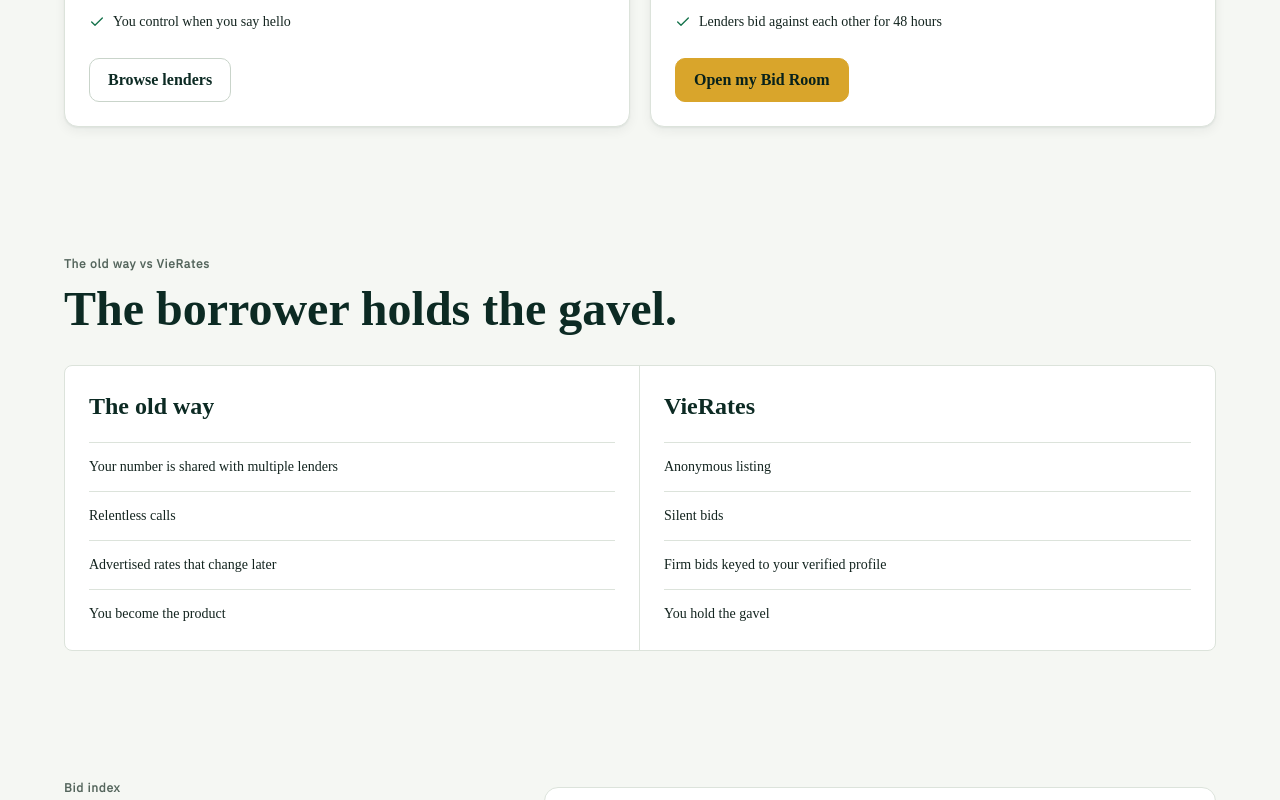
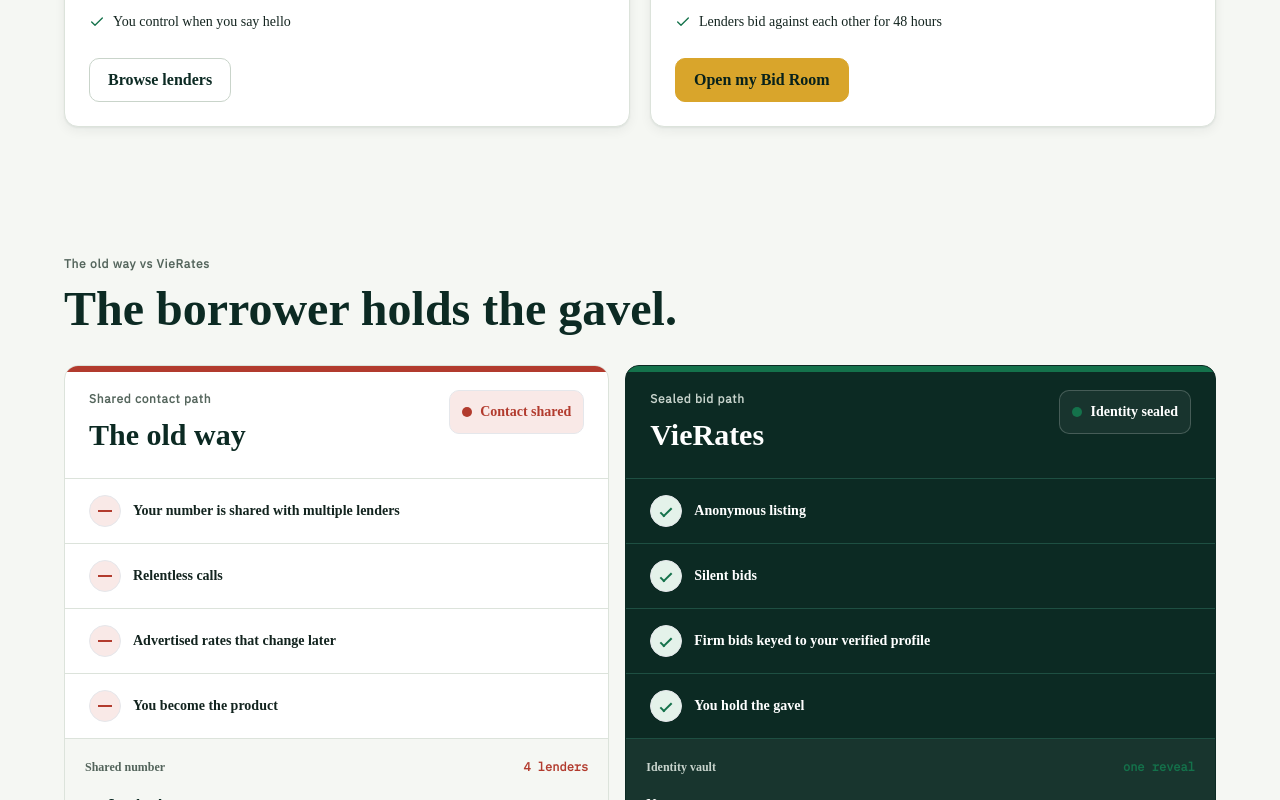
Before and after one commit to perlantir/vierates, a Next.js app: page / in a window 1280 px wide. Shown: the part 2000-2800 px from the top of the page. Built offline with nearby package versions, Linux system fonts and the light colour scheme; no server answers; the database is empty.

Commit message:
fix: polish homepage comparison section

```diff
--- a/app/(marketing)/page.tsx
+++ b/app/(marketing)/page.tsx
@@ -128,8 +128,7 @@
             eyebrow="The old way vs VieRates"
             title="The borrower holds the gavel."
           />
-          <div className="overflow-hidden rounded-ui border border-line bg-card">
-            <div className="grid md:grid-cols-2">
+          <div className="grid gap-4 md:grid-cols-[0.96fr_1.04fr]">
             <ComparisonColumn
               items={[
                 "Your number is shared with multiple lenders",
@@ -138,6 +137,7 @@
                 "You become the product",
               ]}
               title="The old way"
+              tone="old"
             />
             <ComparisonColumn
               items={[
@@ -147,8 +147,8 @@
                 "You hold the gavel",
               ]}
               title="VieRates"
+              tone="vierates"
             />
-            </div>
           </div>
         </div>
       </section>
@@ -237,7 +237,7 @@
           the first auctions close.
         </p>
       </div>
-      <div className="vr-data rounded-ui border border-line bg-paper px-4 py-3 text-right text-ink">
+      <div className="vr-data grid justify-items-center rounded-ui border border-line bg-paper px-4 py-3 text-center text-ink md:min-w-64">
         <p className="text-2xl font-semibold">6.08%-6.49%</p>
         <p className="mt-1 text-xs text-text-muted">
           Illustrative range · as of June 11, 2026
@@ -320,21 +320,166 @@
 
 function ComparisonColumn({
   items,
+  tone,
   title,
 }: {
   items: string[];
+  tone: "old" | "vierates";
   title: string;
 }) {
+  const isVieRates = tone === "vierates";
+  const rowBorder = isVieRates ? "border-ink-line" : "border-line";
+  const mutedText = isVieRates ? "text-on-ink-dim" : "text-text-muted";
+
   return (
-    <div className="border-b border-line p-6 last:border-b-0 md:border-b-0 md:border-r md:last:border-r-0">
-      <h3 className="font-display text-2xl font-semibold text-ink">{title}</h3>
-      <ul className="mt-5 grid gap-3 text-sm leading-6 text-text">
+    <article
+      className={[
+        "relative overflow-hidden rounded-card border shadow-[var(--shadow-1)]",
+        isVieRates
+          ? "border-ink bg-ink text-on-ink"
+          : "border-line bg-card text-ink",
+      ].join(" ")}
+    >
+      <div
+        aria-hidden="true"
+        className={[
+          "absolute inset-x-0 top-0 h-1.5",
+          isVieRates ? "bg-verified" : "bg-alert",
+        ].join(" ")}
+      />
+      <div className="grid gap-5 p-6 sm:grid-cols-[1fr_auto] sm:items-start">
+        <div>
+          <p className={["vr-eyebrow", mutedText].join(" ")}>
+            {isVieRates ? "Sealed bid path" : "Shared contact path"}
+          </p>
+          <h3 className="mt-2 font-display text-3xl font-semibold leading-tight">
+            {title}
+          </h3>
+        </div>
+        <ComparisonBadge tone={tone} />
+      </div>
+      <ul className={["border-t", rowBorder].join(" ")}>
         {items.map((item) => (
-          <li className="border-t border-line pt-3" key={item}>
-            {item}
+          <li
+            className={[
+              "grid min-h-16 grid-cols-[2rem_1fr] items-center gap-3 border-t px-6 py-4 text-sm font-semibold leading-6 first:border-t-0",
+              rowBorder,
+              isVieRates ? "text-on-ink" : "text-text",
+            ].join(" ")}
+            key={item}
+          >
+            <ComparisonStatusIcon tone={tone} />
+            <span>{item}</span>
           </li>
         ))}
       </ul>
+      <ComparisonMiniature tone={tone} />
+    </article>
+  );
+}
+
+function ComparisonBadge({ tone }: { tone: "old" | "vierates" }) {
+  const isVieRates = tone === "vierates";
+
+  return (
+    <div
+      className={[
+        "inline-flex min-h-11 items-center gap-2 rounded-button border px-3 text-sm font-semibold",
+        isVieRates
+          ? "border-white/20 bg-white/5 text-on-ink"
+          : "border-alert/30 bg-[var(--alert-tint)] text-alert",
+      ].join(" ")}
+    >
+      <span
+        aria-hidden="true"
+        className={[
+          "h-2.5 w-2.5 rounded-full",
+          isVieRates ? "bg-verified" : "bg-alert",
+        ].join(" ")}
+      />
+      {isVieRates ? "Identity sealed" : "Contact shared"}
+    </div>
+  );
+}
+
+function ComparisonStatusIcon({ tone }: { tone: "old" | "vierates" }) {
+  const isVieRates = tone === "vierates";
+
+  return (
+    <span
+      aria-hidden="true"
+      className={[
+        "grid h-8 w-8 place-items-center rounded-full border",
+        isVieRates
+          ? "border-verified/50 bg-[var(--verified-tint)]"
+          : "border-alert/40 bg-[var(--alert-tint)]",
+      ].join(" ")}
+    >
+      {isVieRates ? (
+        <span className="h-3 w-1.5 rotate-45 border-b-2 border-r-2 border-verified" />
+      ) : (
+        <span className="h-0.5 w-3.5 bg-alert" />
+      )}
+    </span>
+  );
+}
+
+function ComparisonMiniature({ tone }: { tone: "old" | "vierates" }) {
+  const isVieRates = tone === "vierates";
+
+  if (!isVieRates) {
+    return (
+      <div className="border-t border-line bg-paper p-5">
+        <div className="mb-3 flex items-center justify-between gap-3">
+          <p className="text-xs font-semibold text-text-muted">Shared number</p>
+          <p className="vr-data text-xs font-semibold text-alert">4 lenders</p>
+        </div>
+        <div className="grid gap-2">
+          {["Lender A", "Lender B", "Lender C"].map((label) => (
+            <div
+              className="grid grid-cols-[0.75rem_1fr_auto] items-center gap-3 border-t border-line py-2 text-sm first:border-t-0"
+              key={label}
+            >
+              <span
+                aria-hidden="true"
+                className="h-2 w-2 rounded-full bg-alert"
+              />
+              <span className="font-semibold text-ink">{label}</span>
+              <span className="vr-data text-xs text-text-muted">call</span>
+            </div>
+          ))}
+        </div>
+      </div>
+    );
+  }
+
+  return (
+    <div className="border-t border-ink-line bg-white/5 p-5">
+      <div className="mb-3 flex items-center justify-between gap-3">
+        <p className="text-xs font-semibold text-on-ink-dim">Identity vault</p>
+        <p className="vr-data text-xs font-semibold text-verified">
+          one reveal
+        </p>
+      </div>
+      <div className="grid gap-2">
+        {[
+          ["Name", "62%"],
+          ["Phone", "74%"],
+          ["Street address", "88%"],
+        ].map(([label, width]) => (
+          <div
+            className="grid grid-cols-[6.5rem_1fr] items-center gap-3 border-t border-ink-line py-2 text-sm first:border-t-0"
+            key={label}
+          >
+            <span className="font-semibold text-on-ink">{label}</span>
+            <span
+              aria-hidden="true"
+              className="inline-block h-2 bg-on-ink"
+              style={{ width }}
+            />
+          </div>
+        ))}
+      </div>
     </div>
   );
 }
```
Lines whose indentation alone changed are shown as unchanged.
